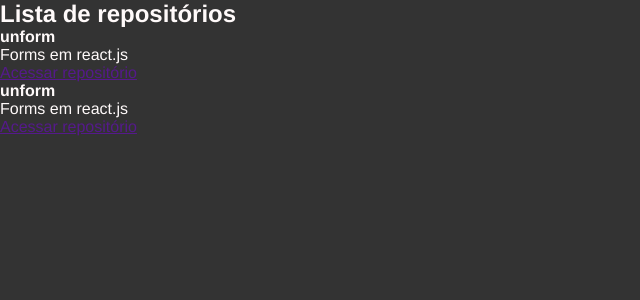
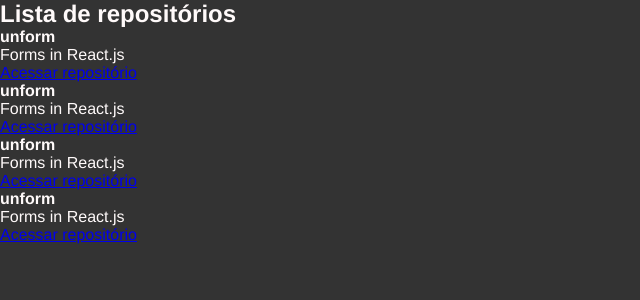
Before and after one commit to ThiagoFragata/Chapter1-ignite-introducao-ao-react, a React app: page / in a window 1280 px wide. Shown: the top 300 px of the page, without its empty margins (0-640 px from the left). Built offline with nearby package versions, Linux system fonts and the light colour scheme.

Commit message:
aplicando conceitos de propiedades no react

```diff
--- /dev/null
+++ b/src/components/RepositoryItem.jsx
@@ -0,0 +1,9 @@
+export function RepositoryItem(props) {
+  return (
+    <li>
+      <strong>{props.repository.name ?? "default"}</strong>
+      <p>{props.repository.description}</p>
+      <a href={props.repository.link}>Acessar repositório</a>
+    </li>
+  );
+}
--- a/src/components/RepositoryList.jsx
+++ b/src/components/RepositoryList.jsx
@@ -1,20 +1,20 @@
+import { RepositoryItem } from "./RepositoryItem";
+
+const repository = {
+  name: "unform",
+  description: "Forms in React.js",
+  link: "https://github.com/unform/unform",
+};
+
 export function RepositoryList() {
   return (
     <section className="reposiroty-list">
       <h1>Lista de repositórios</h1>
       <ul>
-                <li>
-                    <strong>unform</strong>
-                    <p>Forms em react.js</p>
-
-                    <a href="">Acessar repositório</a>
-                </li>
-                <li>
-                    <strong>unform</strong>
-                    <p>Forms em react.js</p>
-
-                    <a href="">Acessar repositório</a>
-                </li>
+        <RepositoryItem repository={repository} />
+        <RepositoryItem repository={repository} />
+        <RepositoryItem repository={repository} />
+        <RepositoryItem repository={repository} />
       </ul>
     </section>
   );
```
Lines whose indentation alone changed are shown as unchanged.
